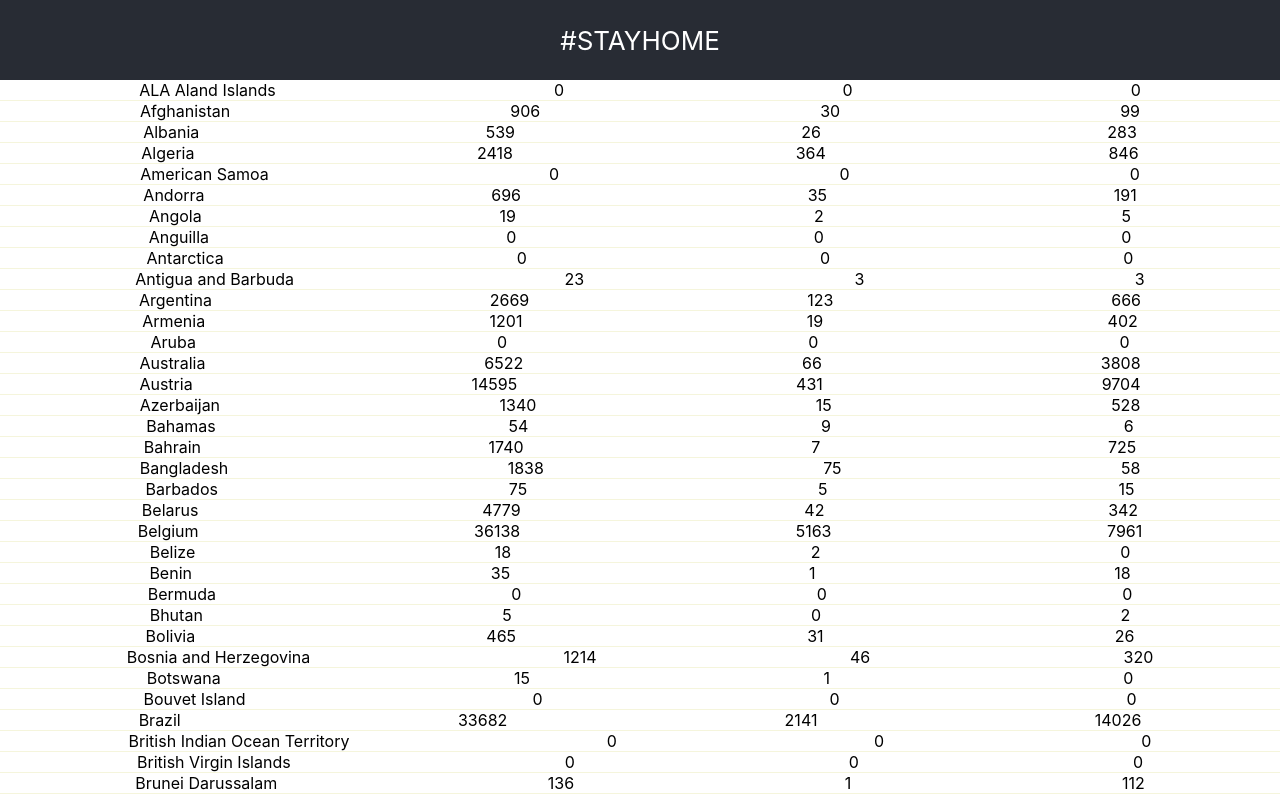
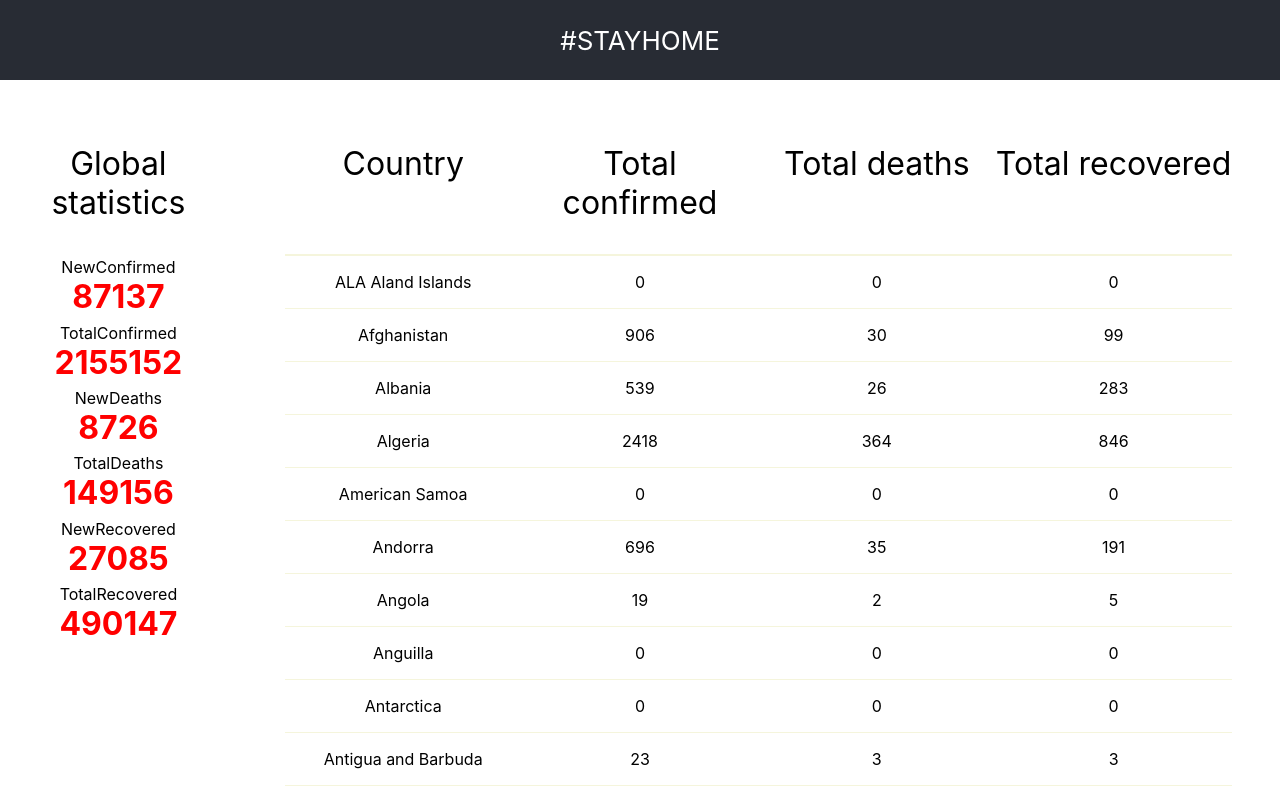
Before and after one commit to katRoman99/Covid-19-stats-App, a React (Create React App) app: page / in a window 1280 px wide. Shown: the top 795 px of the page. Built offline with nearby package versions, Linux system fonts and the light colour scheme.

Commit message:
Added sticky tables with covid data

```diff
--- a/src/components/App.js
+++ b/src/components/App.js
@@ -2,6 +2,7 @@ import React from 'react';
 import './App.scss';
 import CountriesTable from './CountriesTable/CountriesTable'
 import API_DATA from '../mocks/API_DATA.json';
+import Summary from './Summary/Summary';
 
 
 class App extends React.Component {
@@ -33,6 +34,9 @@ class App extends React.Component {
           #STAYHOME
         </header>
         <div className="content">
+          <Summary
+            global={this.state.global}
+          />
           <CountriesTable
             countries={this.state.countries}
           />
--- a/src/components/App.scss
+++ b/src/components/App.scss
@@ -1,5 +1,9 @@
 .App {
   text-align: center;
+
+  .content {
+    display: flex;
+  }
 }
 
 .App-header {
--- a/src/components/CountriesTable/CountriesTable.js
+++ b/src/components/CountriesTable/CountriesTable.js
@@ -1,10 +1,12 @@
 import React from 'react';
 import CountryTile from '../CountryTile/CountryTile'
+import './CountriesTable.scss'
+import CountryTileHeader from '../CountryTileHeader/CountryTileHeader';
 
 export default ({countries}) => {
     return (
         <div className="countriesTable">
-
+            <CountryTileHeader/>
             {countries.map( country =>
                 <CountryTile
                 Country={country.Country}
--- a/src/components/CountryTile/CountryTile.scss
+++ b/src/components/CountryTile/CountryTile.scss
@@ -3,4 +3,9 @@
     justify-content: space-around;
     font-size: 1em;
     border-bottom: 1px solid beige;
+    padding: 1em 0;
+
+    .tile {
+        width: 100%;
+    }
 }
--- /dev/null
+++ b/src/components/CountryTileHeader/CountryTileHeader.js
@@ -0,0 +1,15 @@
+import React from 'react';
+
+import './CountryTileHeader.scss';
+
+export default () => {
+
+    return (
+        <div className="countryTileHeader">
+                <div className="headerTile">Country</div>
+                <div className="headerTile">Total confirmed</div>
+                <div className="headerTile">Total deaths</div>
+                <div className="headerTile">Total recovered</div>
+        </div>
+    )
+}
--- /dev/null
+++ b/src/components/CountryTileHeader/CountryTileHeader.scss
@@ -0,0 +1,15 @@
+.countryTileHeader {
+    display: flex;
+    border-bottom: 2px solid beige;
+    position: sticky;
+    background-color: white;
+    top: 0em;
+    padding-bottom: 2em;
+    padding-top: 2em;
+
+    .headerTile {
+        width: 100%;
+        justify-content: space-around;
+        font-size: 2em;
+    }
+}
--- /dev/null
+++ b/src/components/Summary/Summary.js
@@ -0,0 +1,50 @@
+import React from 'react';
+
+import './Summary.scss'
+
+export default ({global}) => {
+
+    const NewConfirmed = global.NewConfirmed;
+    const TotalConfirmed = global.TotalConfirmed;
+    const NewDeaths = global.NewDeaths;
+    const TotalDeaths = global.TotalDeaths;
+    const NewRecovered = global.NewRecovered;
+    const TotalRecovered = global.TotalRecovered;
+
+    return (
+        <div className="summary">
+            <span className="infoHeader">Global statistics</span>
+            <div className="sticky">
+                <div className="infoNumber">
+                    <span>NewConfirmed</span>
+                    <span className="globalNumber">{NewConfirmed}</span>
+                </div>
+
+                <div className="infoNumber">
+                    <span>TotalConfirmed</span>
+                    <span className="globalNumber">{TotalConfirmed}</span>
+                </div>
+
+                <div className="infoNumber">
+                    <span>NewDeaths</span>
+                    <span className="globalNumber">{NewDeaths}</span>
+                </div>
+
+                <div className="infoNumber">
+                    <span>TotalDeaths</span>
+                    <span className="globalNumber">{TotalDeaths}</span>
+                </div>
+
+                <div className="infoNumber">
+                    <span>NewRecovered</span>
+                    <span className="globalNumber">{NewRecovered}</span>
+                </div>
+
+                <div className="infoNumber">
+                    <span>TotalRecovered</span>
+                    <span className="globalNumber">{TotalRecovered}</span>
+                </div>
+            </div>
+        </div>
+    )
+}
--- /dev/null
+++ b/src/components/Summary/Summary.scss
@@ -0,0 +1,27 @@
+.summary {
+    width: 20%;
+    padding-top: 4em;
+
+    .infoHeader {
+        font-size: 2em;
+        bottom: 3em;
+    }
+
+    .sticky {
+        position: sticky;
+        top: 10em;
+        padding-top: 2em;
+    }
+
+    .infoNumber {
+        padding: 0.2em;
+
+        .globalNumber {
+            font-size: 2em;
+            color: red;
+            font-weight: bold;
+            display: flex;
+            flex-direction: column;
+        }
+    }
+}
```
